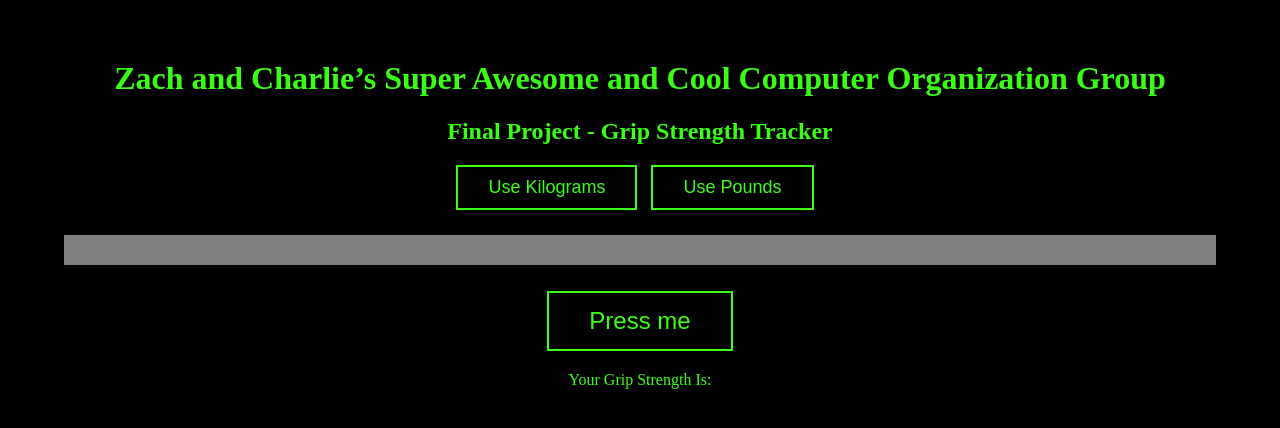
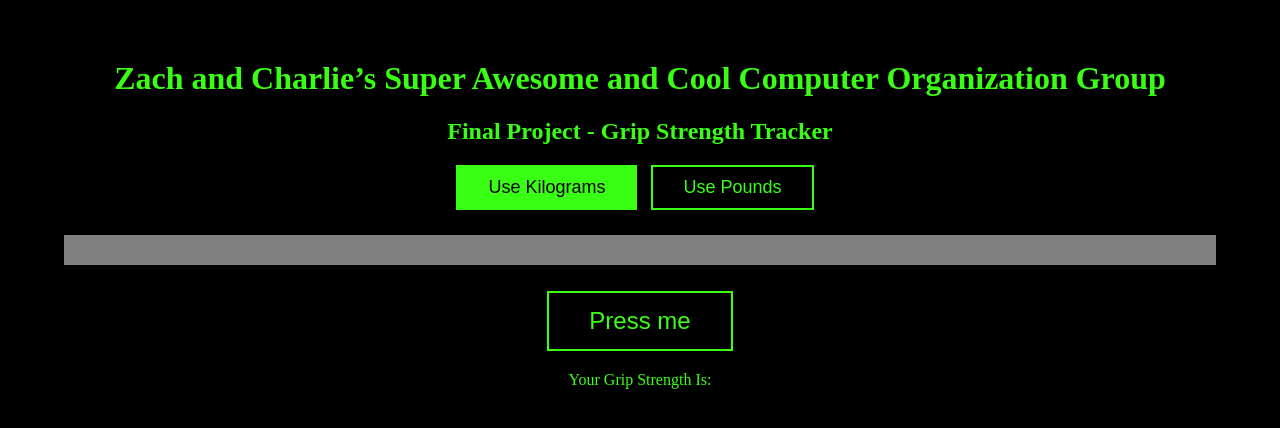
Before and after one commit to zach-vanzura/Grip-Strength-Tester-RPi, a Flask app: page / in a window 1280 px wide, while the restyled element is pressed. Shown: the top 428 px of the page. Run offline with Flask 3, Linux system fonts and the light colour scheme.

Commit message:
Update style.css

```diff
--- a/final/static/style.css
+++ b/final/static/style.css
@@ -26,6 +26,11 @@
     margin-right: 10px;
 }
 
+#button2:active {
+    background-color: #39FF14;
+    color: black;
+}
+
 #myProgress {
     margin-bottom: 25px;
     width: 100%;
```
